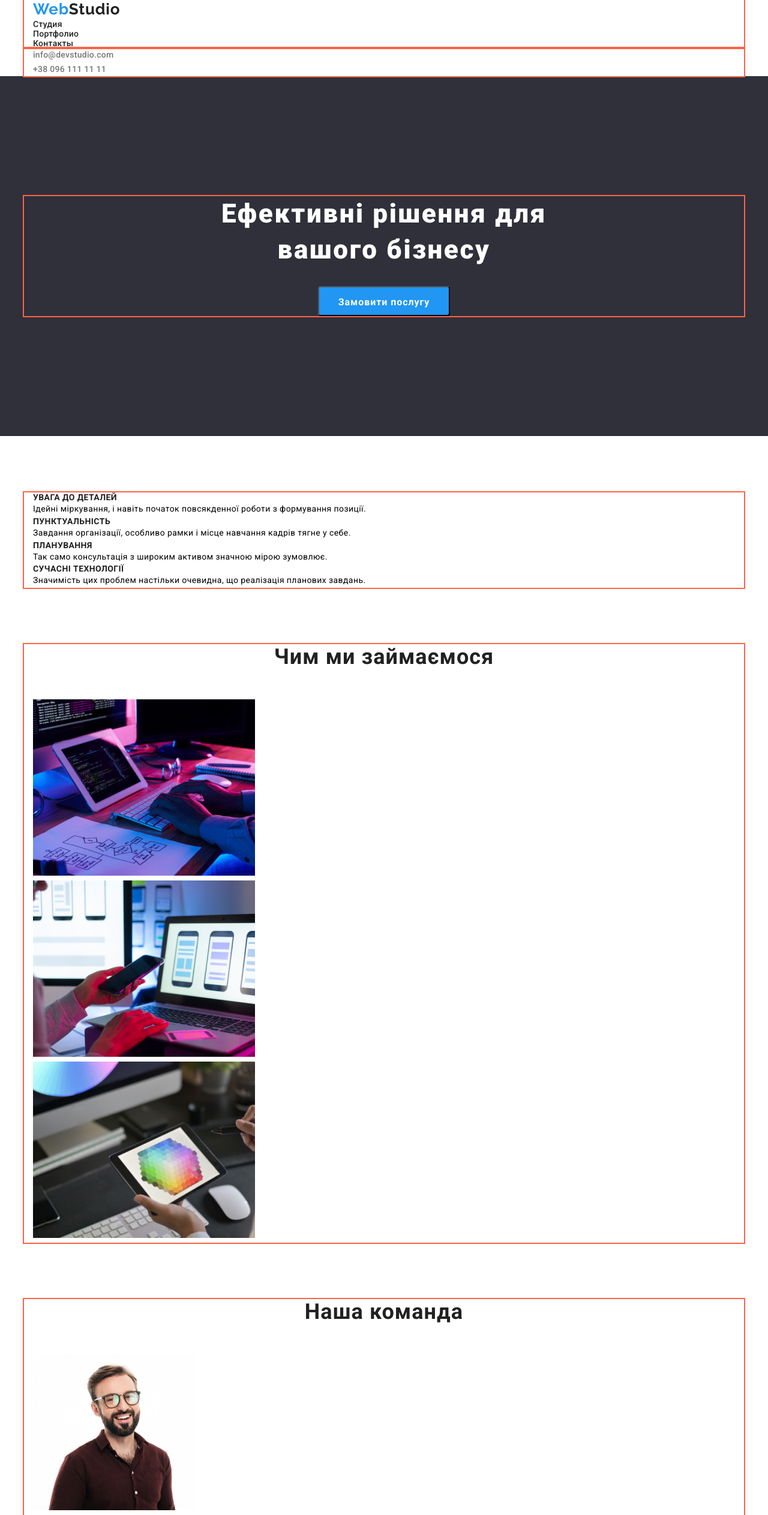
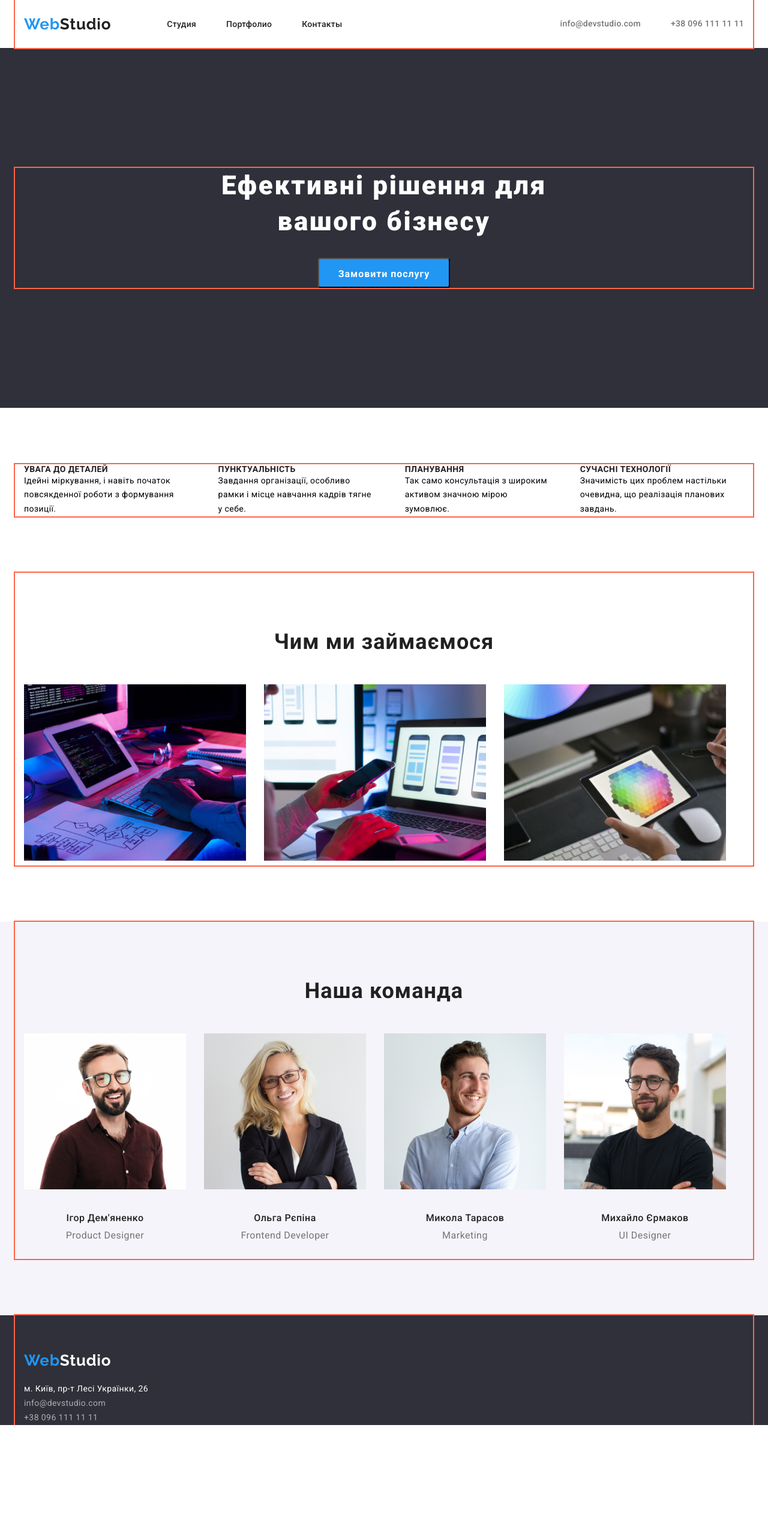
Before and after one commit to Paul90909090/goit-markup-hw-03, a plain HTML site: page index.html in a window 1280 px wide. Shown: the top 2526 px of the page at 60% size. After the commit the page ends 2376 px from the top, so only its background shows below. Drawn offline with nearby package versions, Linux system fonts and the light colour scheme.

Commit message:
finish hw-03

```diff
--- a/css/styles.css
+++ b/css/styles.css
@@ -63,21 +63,51 @@ body {
 
 }
 /* site nav */
+.main-nav{
+    display: flex;
+
+    align-items: center;
+
+}
+
+
 .site-nav{
+    display: flex;
+    margin-left: 93px;
+
     letter-spacing: 0.28px;
     font-size: 14px;
     font-style: normal;
     font-weight: 500;
     line-height: normal;
 }
+.site-nav >.item{
+    margin-right: 50px;
+}
+.site-nav .item:last-child{
+    margin-right: 0;
+}
 .site-nav .link{
+    display: block;
     color: var(--secondary-color);
 
+    padding-top: 32px;
+    padding-bottom: 32px;
 }
 .site-nav .link:hover,
 .site-nav .link:focus {
      color: var(--accent-color);
 }
+/* auth-nav */
+.auth-nav{
+    display: flex;
+
+    margin-left: auto;
+}
+.auth-nav .item + .item{
+ margin-left: 50px;
+}
+
 .auth-nav .link:hover,
 .auth-nav .link:focus {
 color: var(--accent-color);
@@ -127,6 +157,14 @@ color: var(--accent-color);
     padding: 94px 0 ;
 
 }
+
+.features-list{
+    display: flex;
+}
+
+.features .item + .item{
+    margin-left: 50px;
+}
 .features .features-title{
     color: var(--secondary-color);
 
@@ -145,6 +183,16 @@ color: var(--accent-color);
     letter-spacing: 0.42px;
 
 }
+
+/* Work */
+.work-list{
+    display: flex;
+}
+.work-list .item + .item{
+    margin-left: 30px;
+}
+
+
 /* SECTION */
 .section .section-title{
     color: var(--secondary-color);
@@ -156,6 +204,7 @@ color: var(--accent-color);
     letter-spacing: 1.08px;
 
     padding-bottom: 50px;
+    padding-top: 94px;
 }
 /* наша команада */
 .section-title-name{
@@ -165,6 +214,8 @@ color: var(--accent-color);
     font-weight: 500;
     line-height: normal;
     letter-spacing: 0.48px;
+
+    padding: 30px 0 10px;
 }
 .section-title-descrirtion{
     color: var(--main-color);
@@ -174,12 +225,26 @@ color: var(--accent-color);
     font-weight: 400;
     line-height: normal;
     letter-spacing: 0.48px;
+
+    padding-bottom: 30px;
 }
 .work{
     padding-bottom: 94px;
 }
 .team{
     padding-bottom: 94px;
+    background-color: #F5F4FA ;
+}
+
+.team-list{
+    display: flex;
+}
+.team-list .item + .item{
+
+    margin-left: 30px;
+}
+.team-list .item{
+    text-align: center;
 }
 /* footer */
 .adress .link{
@@ -242,6 +307,62 @@ color: #FFFFFF;
 }
 
 /* Portfolio page */
+.portfolio-nav{
+    display: flex;
+    justify-content: center ;
+}
+
+.portfolio-nav .portfolio-title-button + .portfolio-title-button{
+    margin-left: 8px;
+}
+/* .portfolio-nav:nth-child(:last-child){
+    margin-left: 8px;
+} */
+
+.portfolio-container{
+
+    width: calc(100% - 60px / 3);
+}
+
+
+.portfolio-list {
+    display: flex;
+    flex-wrap: wrap;
+
+}
+
+.main-nav-portfolio{
+    padding-top: 94px;
+    padding-bottom: 50px;
+}
+.portfolio-list .portfolio-item{
+    margin-right: 30px;
+    margin-bottom: 30px;
+}
+.portfolio-list .portfolio-item:nth-child(3n){
+    margin-right: 0;
+}
+.portfolio-item:nth-last-child(-n + 3){
+    margin-bottom: 0;
+}
+
+.portfolio-title{
+    font-size: 18px;
+    font-style: normal;
+    font-weight: 700;
+    line-height: 2;
+    letter-spacing: 1.08px;
+}
+.portfolio-description{
+    color: var(--main-color);
+
+    font-size: 16px;
+    font-style: normal;
+    font-weight: 400;
+    line-height: 1.8;
+    letter-spacing: 0.48px;
+}
+
 .portfolio .portfolio-title-button {
     color: var(--secondary-color);
     background: #F5F4FA;
@@ -256,6 +377,8 @@ color: #FFFFFF;
     font-weight: 500;
     line-height: 1.6;
     letter-spacing: 0.48px;
+
+    display: block;
 
 
 }
@@ -287,7 +410,7 @@ color: #FFFFFF;
  .container{
     margin-left: auto;
     margin-right: auto;
-    width: 1200px;
+    width: 1230px;
     outline: 2px solid tomato;
     padding-left: 15px;
     padding-right: 15px;
--- a/index.html
+++ b/index.html
@@ -23,30 +23,29 @@
     <header>
       <!-- site nav -->
 
-      <nav class="container">
+        <nav class="container main-nav"">
         <a class="logo link" href=""
           >Web<span class="header-logo">Studio</span></a
         >
         <ul class="site-nav list">
-          <li><a href="./index.html" class="link">Студия</a></li>
-          <li>
+          <li class="item"><a href="./index.html" class="link">Студия</a></li>
+          <li class="item">
             <a target="_blank" href="./portfolio.html" class="link"
               >Портфолио</a
             >
           </li>
-          <li><a href="#" class="link">Контакты</a></li>
+          <li class="item"><a href="#" class="link">Контакты</a></li>
         </ul>
-      </nav>
-      <div class="container">
+      <!-- auth nav -->
         <ul class="auth-nav list">
-          <li>
+          <li class="item">
             <a href="mailto:info@devstudio.com" class="link"
               >info@devstudio.com</a
             >
           </li>
-          <li><a href="tel:380961111111" class="link">+38 096 111 11 11</a></li>
+          <li class="item"><a href="tel:380961111111" class="link">+38 096 111 11 11</a></li>
         </ul>
-      </div>
+        </nav>
     </header>
     <main>
       <!-- Hero -->
@@ -62,28 +61,28 @@
       <section class="features">
         <div class="container">
           <h2 hidden>Особенности</h2>
-          <ul class="list">
-            <li>
+          <ul class="features-list list">
+            <li class="item">
               <h3 class="features-title">УВАГА ДО ДЕТАЛЕЙ</h3>
               <p class="features-description">
                 Ідейні міркування, і навіть початок повсякденної роботи з
                 формування позиції.
               </p>
             </li>
-            <li>
+            <li class="item">
               <h3 class="features-title">ПУНКТУАЛЬНІСТЬ</h3>
               <p class="features-description">
                 Завдання організації, особливо рамки і місце навчання кадрів
                 тягне у себе.
               </p>
             </li>
-            <li>
+            <li class="item">
               <h3 class="features-title">ПЛАНУВАННЯ</h3>
               <p class="features-description">
                 Так само консультація з широким активом значною мірою зумовлює.
               </p>
             </li>
-            <li>
+            <li class="item">
               <h3 class="features-title">СУЧАСНІ ТЕХНОЛОГІЇ</h3>
               <p class="features-description">
                 Значимість цих проблем настільки очевидна, що реалізація
@@ -94,20 +93,20 @@
         </div>
       </section>
       <section class="section work">
-        <div class="container box">
+        <div class="container">
           <h2 class="section-title">Чим ми займаємося</h2>
-          <ul class="list">
-            <li>
+          <ul class="work-list list">
+            <li class="item">
               <img src="./images/box1.jpg" alt="working from PC" width="370" />
             </li>
-            <li>
+            <li class="item">
               <img
                 src="./images/box2.jpg"
                 alt="working from laptop"
                 width="370"
               />
             </li>
-            <li>
+            <li class="item">
               <img
                 src="./images/box3.jpg"
                 alt="working from tablet"
@@ -121,23 +120,23 @@
       <section class="section team">
         <div class="container box">
           <h2 class="section-title">Наша команда</h2>
-          <ul class="list">
-            <li>
+          <ul class="team-list list">
+            <li class="item">
               <img src="./images/imgqw.jpg" alt="Ігор Дем'яненко" width="270" />
               <h3 class="section-title-name">Ігор Дем'яненко</h3>
               <p class="section-title-descrirtion">Product Designer</p>
             </li>
-            <li>
+            <li class="item">
               <img src="./images/imgwe.jpg" alt="Ольга Рєпіна" width="270" />
               <h3 class="section-title-name">Ольга Рєпіна</h3>
               <p class="section-title-descrirtion">Frontend Developer</p>
             </li>
-            <li>
+            <li class="item">
               <img src="./images/imger.jpg" alt="Микола Тарасов" width="270" />
               <h3 class="section-title-name">Микола Тарасов</h3>
               <p class="section-title-descrirtion">Marketing</p>
             </li>
-            <li>
+            <li class="item">
               <img src="./images/img.jpg" alt="Михайло Єрмаков" width="270" />
               <h3 class="section-title-name">Михайло Єрмаков</h3>
               <p class="section-title-descrirtion">UI Designer</p>
```
Also changed, not shown: portfolio.html (+30 -22 lines).
